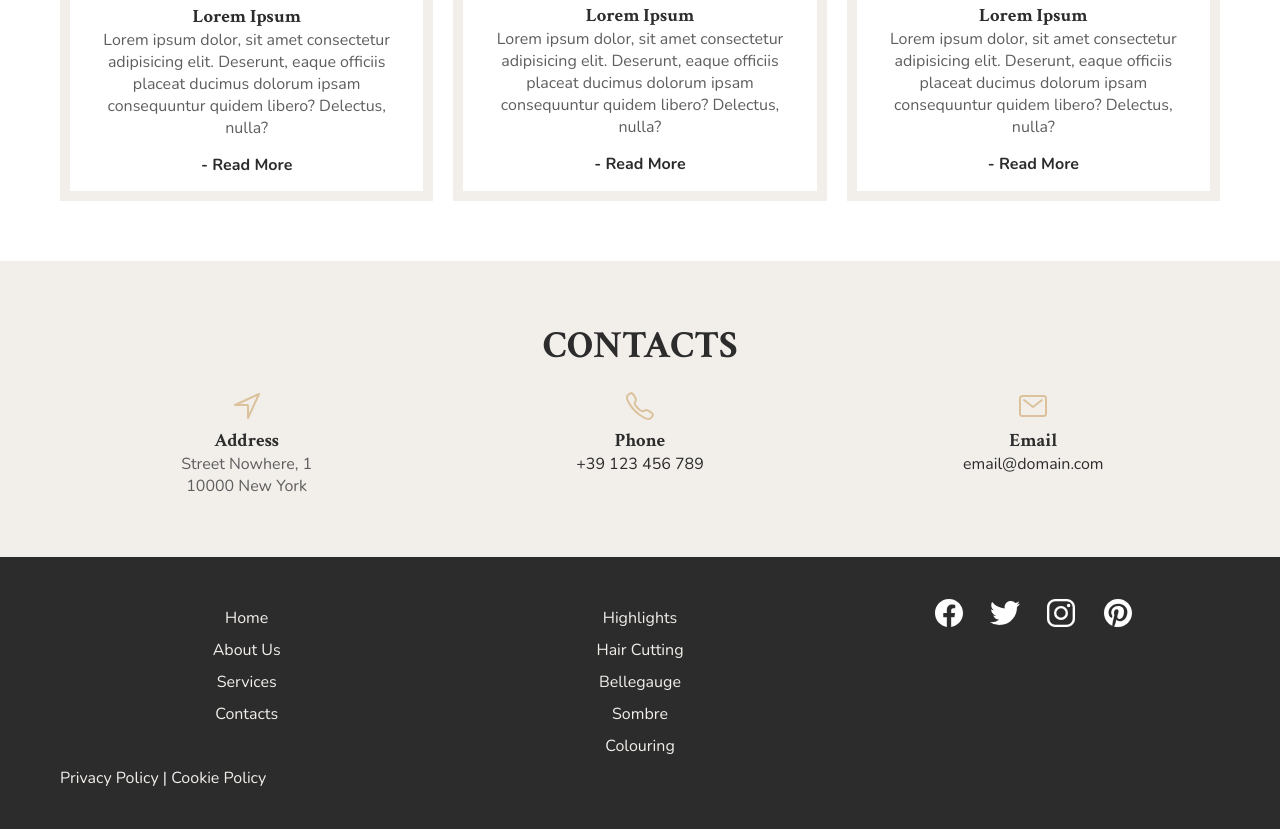
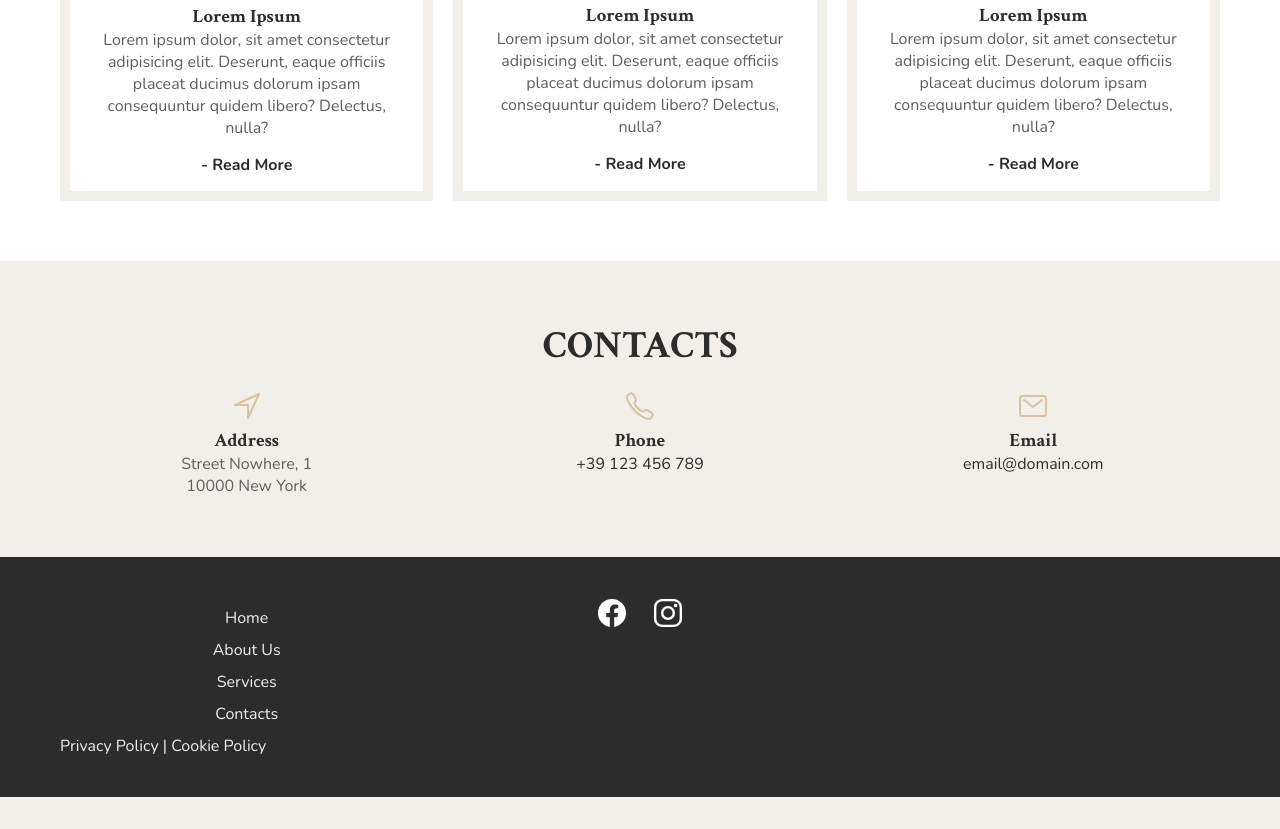
Before and after one commit to lpennaccini/salone-bellezza, a plain HTML site: page index.html in a window 1280 px wide. Shown: the part 3434-4263 px from the top of the page. After the commit the page ends 4231 px from the top, so only its background shows below. Drawn offline with nearby package versions, Linux system fonts and the light colour scheme.

Commit message:
Add files via upload

```diff
--- a/index.html
+++ b/index.html
@@ -209,19 +209,10 @@
             </div>
             <div class="footer-social">
                 <a href="#"><ion-icon name="logo-facebook"></ion-icon></a>
-                <a href="#"><ion-icon name="logo-twitter"></ion-icon></a>
                 <a href="#"><ion-icon name="logo-instagram"></ion-icon></a>
-                <a href="#"><ion-icon name="logo-pinterest"></ion-icon></a>
+
             </div>
-            <div>
-                <ul>
-                    <li><a href="#">Highlights</a></li>
-                    <li><a href="#">Hair Cutting</a></li>
-                    <li><a href="#">Bellegauge</a></li>
-                    <li><a href="#">Sombre</a></li>
-                    <li><a href="#">Colouring</a></li>
-                </ul>
-            </div>
+
         </div>
         <div class="wrapper">
             <div class="grid-2">
--- a/sass/style.sass
+++ b/sass/style.sass
@@ -88,6 +88,8 @@ p
     font-size: var(--fs-1)
 .menu-is-active
     width: 100% !important
+    .logo
+        margin-top: 10px
 .menu-is-close
     width: 0 !important
 .flex
```
Also changed, not shown: css/style.min.css.
